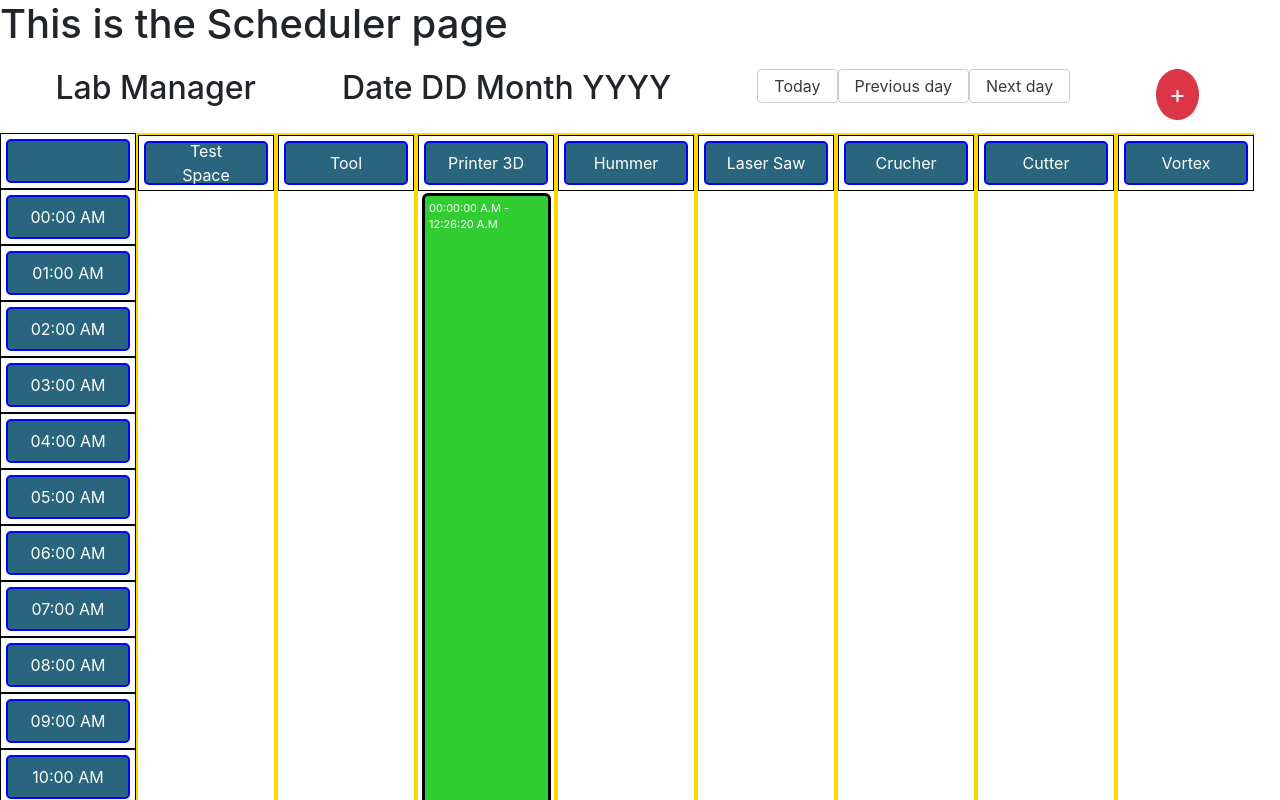
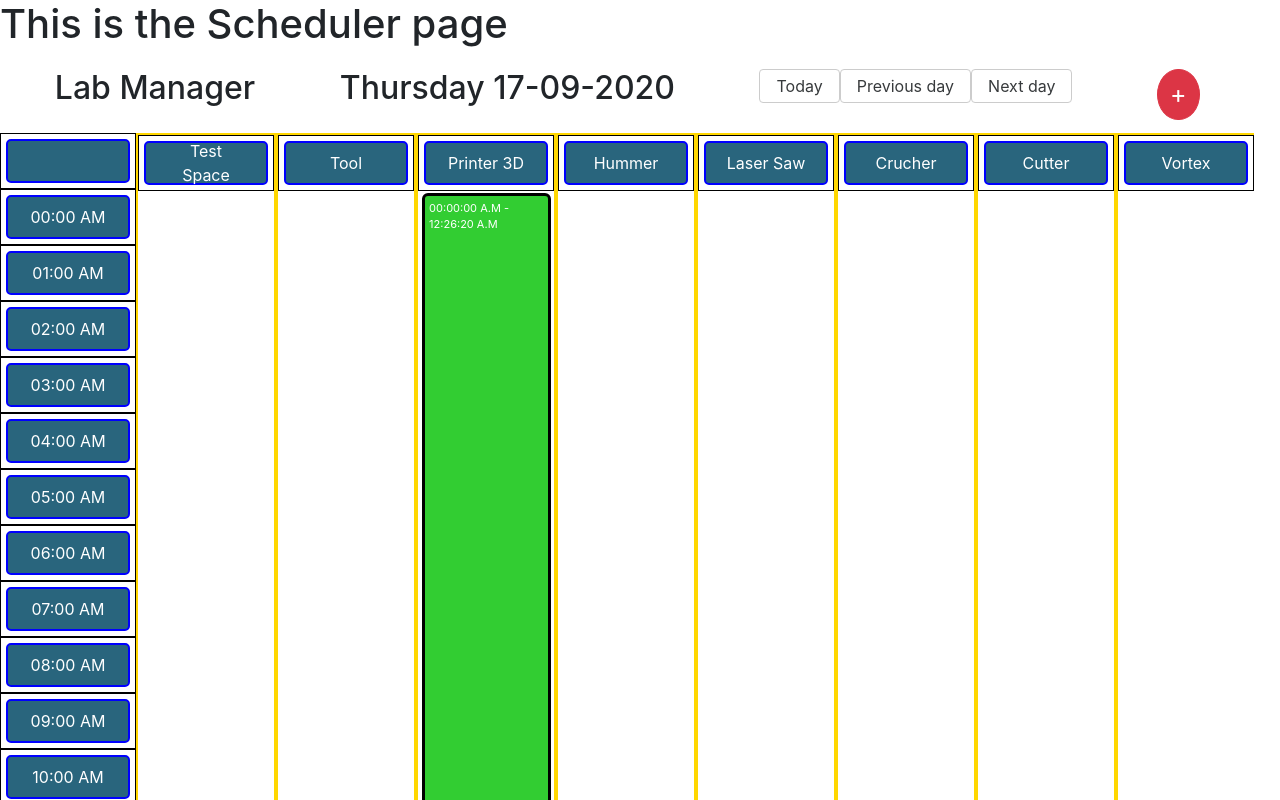
Before and after one commit to anasbenyaiche/React-Scheduler, a React (Create React App) app: page / in a window 1280 px wide. Shown: the top 800 px of the page. Built offline with nearby package versions, Linux system fonts and the light colour scheme.

Commit message:
Navigating between days

```diff
--- a/src/NewScheduler/Scheduler.js
+++ b/src/NewScheduler/Scheduler.js
@@ -1,8 +1,8 @@
 import moment from "moment";
-import React, { useState } from "react";
+import React, { useEffect, useState } from "react";
 import SchedulerTimeContainer from "../containers/SchedulerTimeContainer/SchedulerTimerContainer";
-import { convertDate } from "../helpers/covertDate";
-import CalendarToolBar from "./ScheluderToolBar/SchedulerToolBar";
+import { dateFormatter } from "../helpers/dateFomatter";
+import "./ScheluderToolBar/SchedulerToolBar.scss";
 
 const resourceMap = [
   {
@@ -46,32 +46,76 @@ const resourceMap = [
   { resourceId: 8, resourceTitle: "Vortex" },
 ];
 
-
-const localizer = convertDate(new Date(moment().valueOf()))
+const localizer = new Date(moment().valueOf());
 
 const Scheduler = () => {
-  const [date, setDate] = useState(localizer)
+  const [date, setDate] = useState(localizer);
+  const [daysCounter, setDayCounter] = useState(0);
 
-  const changeDate = (type,date) => {
-    switch(type){
-      case 'SUBSTRACT_DAY':
-        return date = moment().subtract(1, 'days');
-      case 'ADD_DAY':
-        return date = moment().add(1,'days');
-      default:
-        return date;
+  useEffect(() => {
+    const addOrsubstractDate = (counter) => {
+      counter === 0
+        ? setDate(localizer)
+        : counter === daysCounter + 1
+        ? setDate(new Date(moment().subtract(counter, "days")))
+        : setDate(new Date(moment().add(counter, "days")));
+    };
+    addOrsubstractDate(daysCounter);
+  }, [daysCounter]);
 
+  console.log(date);
 
-    }
-  }
+  return (
+    <div style={{ width: "98vw", overflowX: "auto" }}>
+      <h1> This is the Scheduler page</h1>
+      {/* testing Scheduler Toolbar */}
+      <div className="calendar-toolbar-container">
+        <span>
+          <h2>Lab Manager</h2>
+        </span>
+        <h2> {dateFormatter(date)}</h2>
+        <div className="calendar-toolbar-navigation-container">
+          <button
+            type="button"
+            className="calender-toolbar-button "
+            onClick={() => {
+              setDayCounter(0);
+              // setDate(localizer);
+            }}
+          >
+            Today
+          </button>
+          <button
+            type="button"
+            className="calender-toolbar-button "
+            onClick={() => {
+              setDayCounter(daysCounter - 1);
+              // setDate(new Date(moment().subtract(daysCounter, "days")));
+            }}
+          >
+            Previous day
+          </button>
+          <button
+            type="button"
+            className="calender-toolbar-button "
+            onClick={() => {
+              setDayCounter(daysCounter + 1);
+              // setDate(new Date(moment().add(daysCounter, "days")));
+            }}
+          >
+            Next day
+          </button>
+        </div>
+        <button
+          type="button"
+          style={{ borderRadius: "50%", fontSize: "25px" }}
+          className="btn btn-danger"
+        >
+          +
+        </button>
+      </div>
 
-
-
-  console.log(date)
-  return (
-    <div style={{ width: "98vw", overflowX:"auto"}}>
-      <h1> This is the Scheduler page</h1>
-      <CalendarToolBar  />
+      {/* the component */}
       <SchedulerTimeContainer resource={resourceMap} />
     </div>
   );
--- a/src/helpers/covertDate.js
+++ b/src/helpers/covertDate.js
@@ -1,5 +1,5 @@
-export function convertDate(inputFormat) {
-    function pad(s) { return (s < 10) ? '0' + s : s; }
-    var d = new Date(inputFormat)
-    return [pad(d.getDate()), pad(d.getMonth()+1), d.getFullYear()].join('-')
-  }
+export const convertDate = (inputFormat) => {
+  const pad = (s) => (s < 10 ? "0" + s : s);
+  var d = new Date(inputFormat);
+  return [pad(d.getDate()), pad(d.getMonth() + 1), d.getFullYear()].join("-");
+};
--- /dev/null
+++ b/src/helpers/dateFomatter.js
@@ -0,0 +1,21 @@
+export const dateFormatter = (date) => {
+  let dd = date.getDate();
+  let mm = date.getMonth() + 1;
+  const yyyy = date.getFullYear();
+  var days = [
+    "Sunday",
+    "Monday",
+    "Tuesday",
+    "Wednesday",
+    "Thursday",
+    "Friday",
+    "Saturday",
+  ];
+  dd = dd < 10 ? `0${dd.toString()}` : dd.toString();
+  mm = mm < 10 ? `0${mm.toString()}` : mm.toString();
+  // eslint-disable-next-line
+  Date.prototype.getDayName = function () {
+    return days[this.getDay()];
+  };
+  return `${date.getDayName()} ${dd}-${mm}-${yyyy}`;
+};
```
